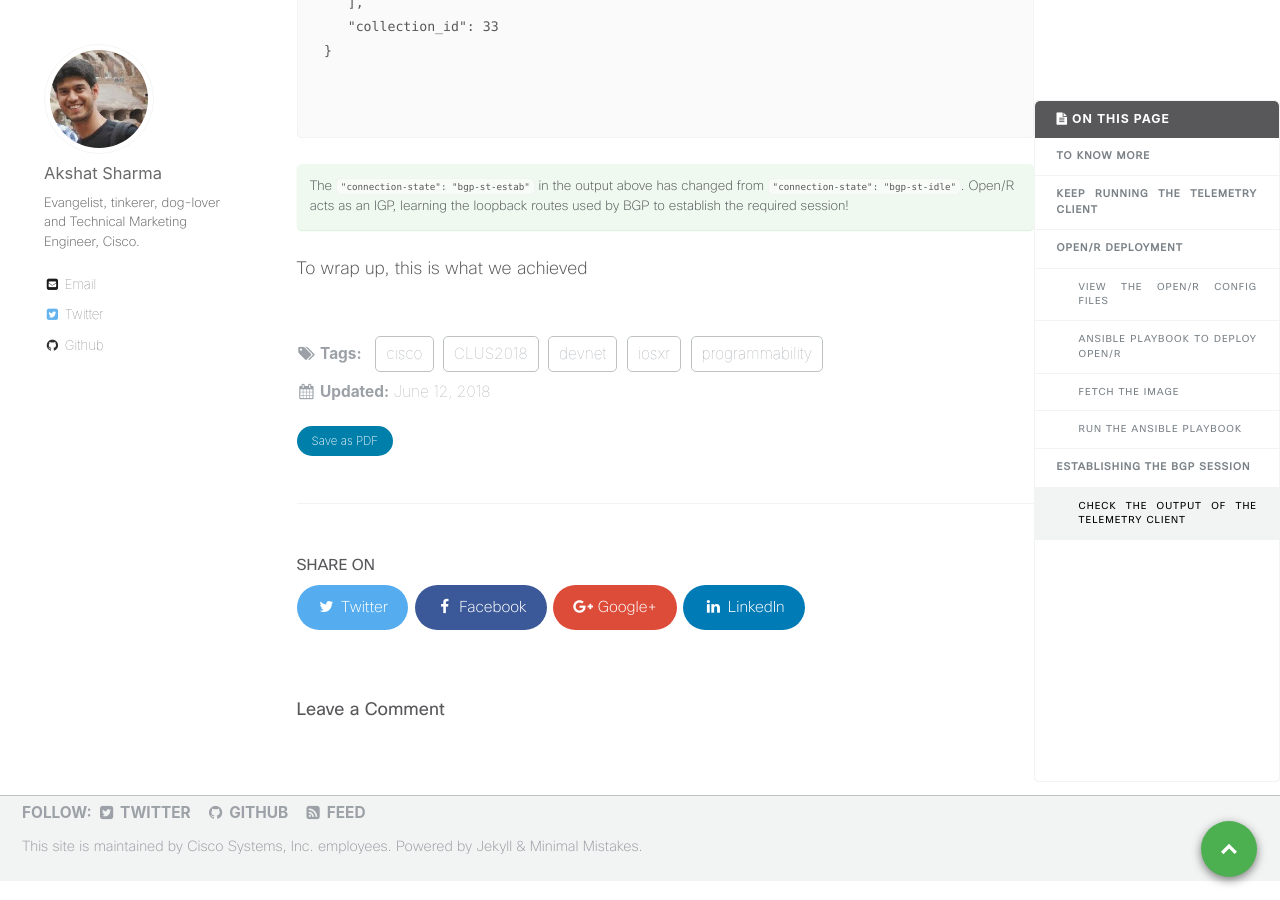
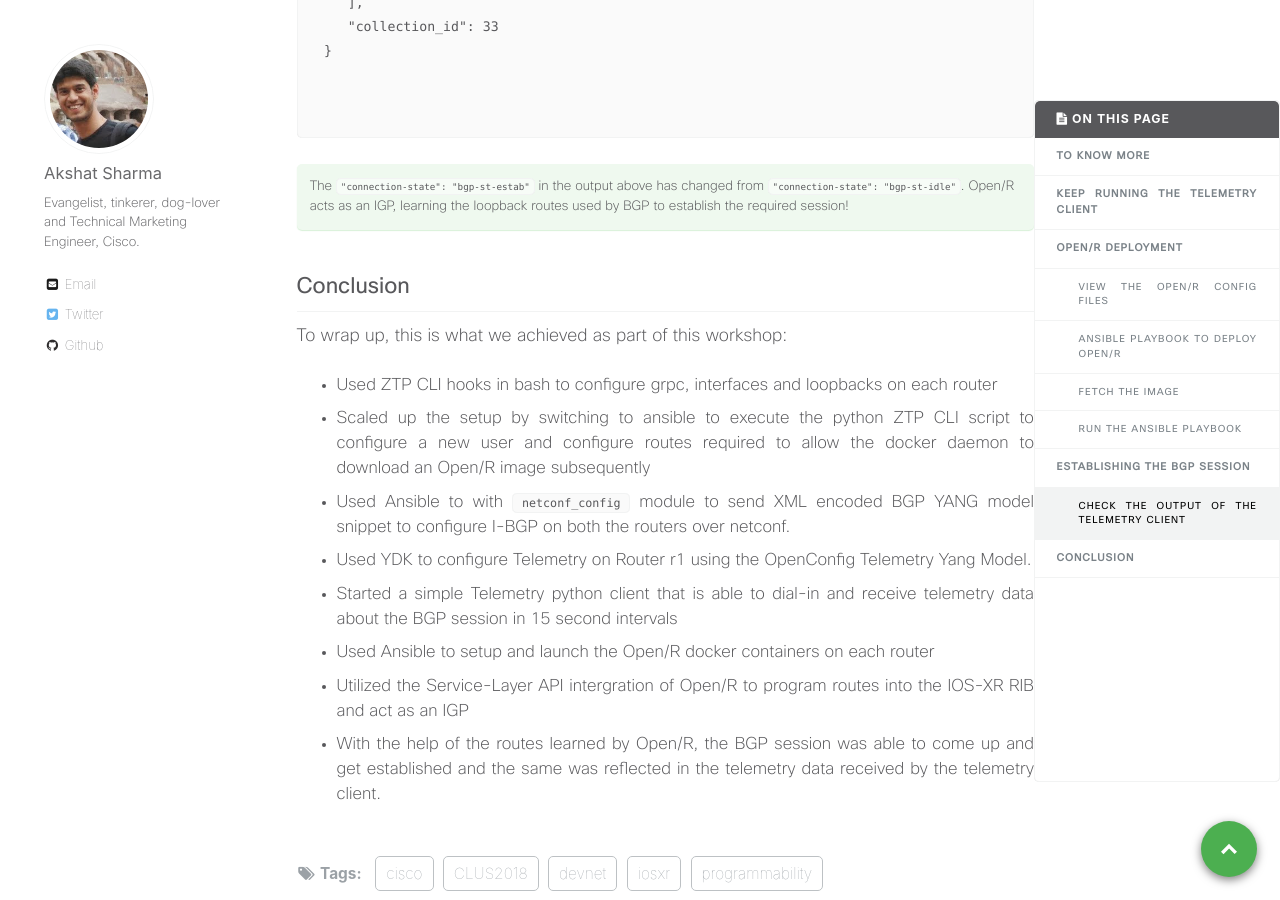
Before and after one commit to nanog75/hackathon, a Jekyll site: the page built from _wkinstructions/2019-01-30-step-3-combining-telemetry-with-Ansible-and-Open-r.md, in a window 1280 px wide and 900 px high, scrolled down 16614 px. Built offline with Jekyll 4.4.1, drawn with Linux system fonts in a browser that asks for light colours; comment, search, counter and statistics services are not loaded; some of the changed text lies outside the part shown.

Commit message:
Update 2019-01-30-step-3-combining-telemetry-with-Ansible-and-Open-r.md

```diff
--- a/_wkinstructions/2019-01-30-step-3-combining-telemetry-with-Ansible-and-Open-r.md
+++ b/_wkinstructions/2019-01-30-step-3-combining-telemetry-with-Ansible-and-Open-r.md
@@ -680,4 +680,16 @@ The `"connection-state": "bgp-st-estab"` in the output above has changed from `"
 {: .notice--success}
 
 
-To wrap up, this is what we achieved
+
+## Conclusion
+
+To wrap up, this is what we achieved as part of this workshop:
+
+* Used ZTP CLI hooks in bash to configure grpc, interfaces and loopbacks on each router
+* Scaled up the setup by switching to ansible to execute the python ZTP CLI script to configure a new user and configure routes required to allow the docker daemon to download an Open/R image subsequently
+* Used Ansible to with `netconf_config` module to send XML encoded BGP YANG model snippet to configure I-BGP on both the routers over netconf.
+*  Used YDK to configure Telemetry on Router r1 using the OpenConfig Telemetry Yang Model.
+*  Started a simple Telemetry python client that is able to dial-in and receive telemetry data about the BGP session in 15 second intervals
+*  Used Ansible to setup and launch the Open/R docker containers on each router
+*  Utilized the Service-Layer API intergration of Open/R to program routes into the IOS-XR RIB and act as an IGP
+*  With the help of the routes learned by Open/R, the BGP session was able to come up and get established and the same was reflected in the telemetry data received by the telemetry client.
```
